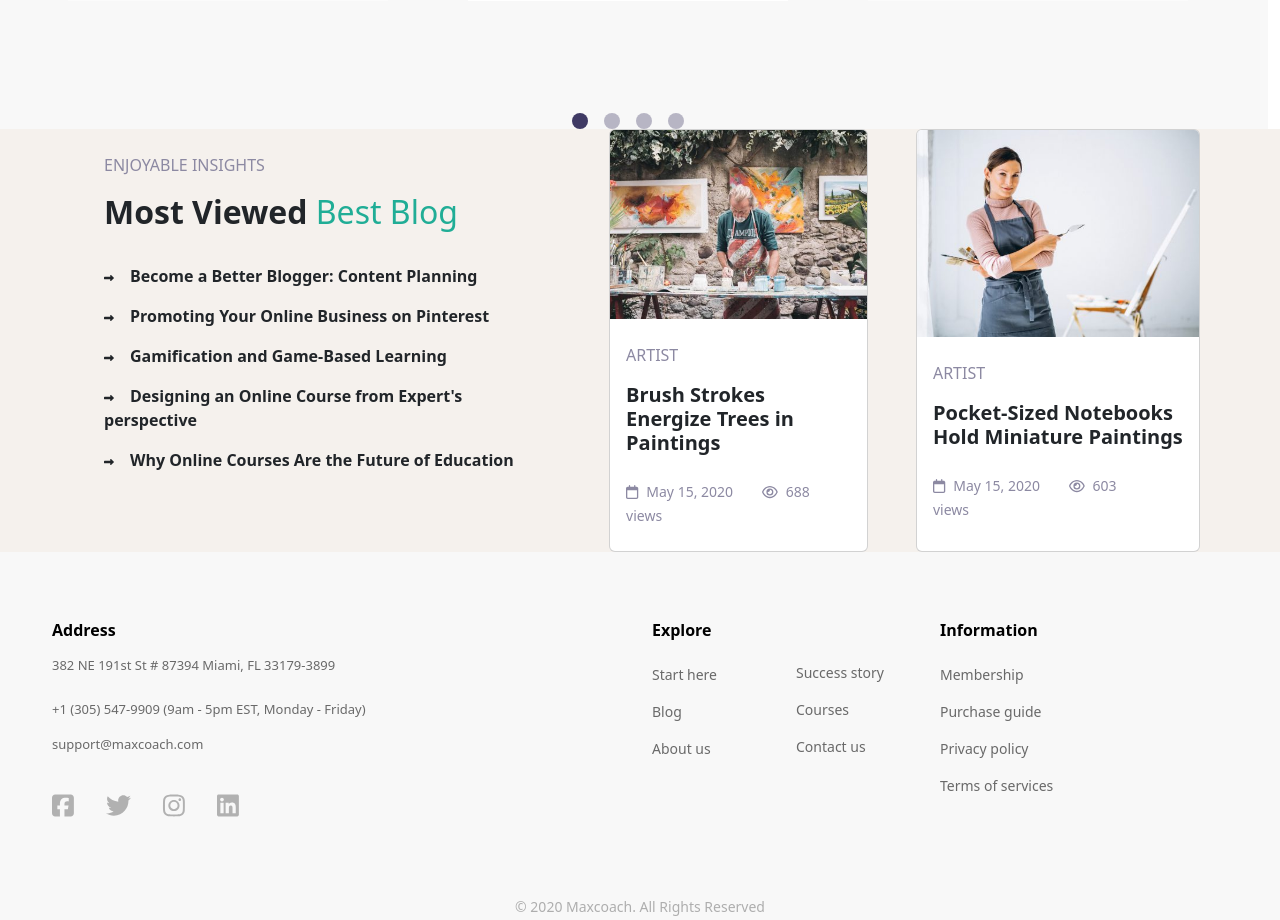
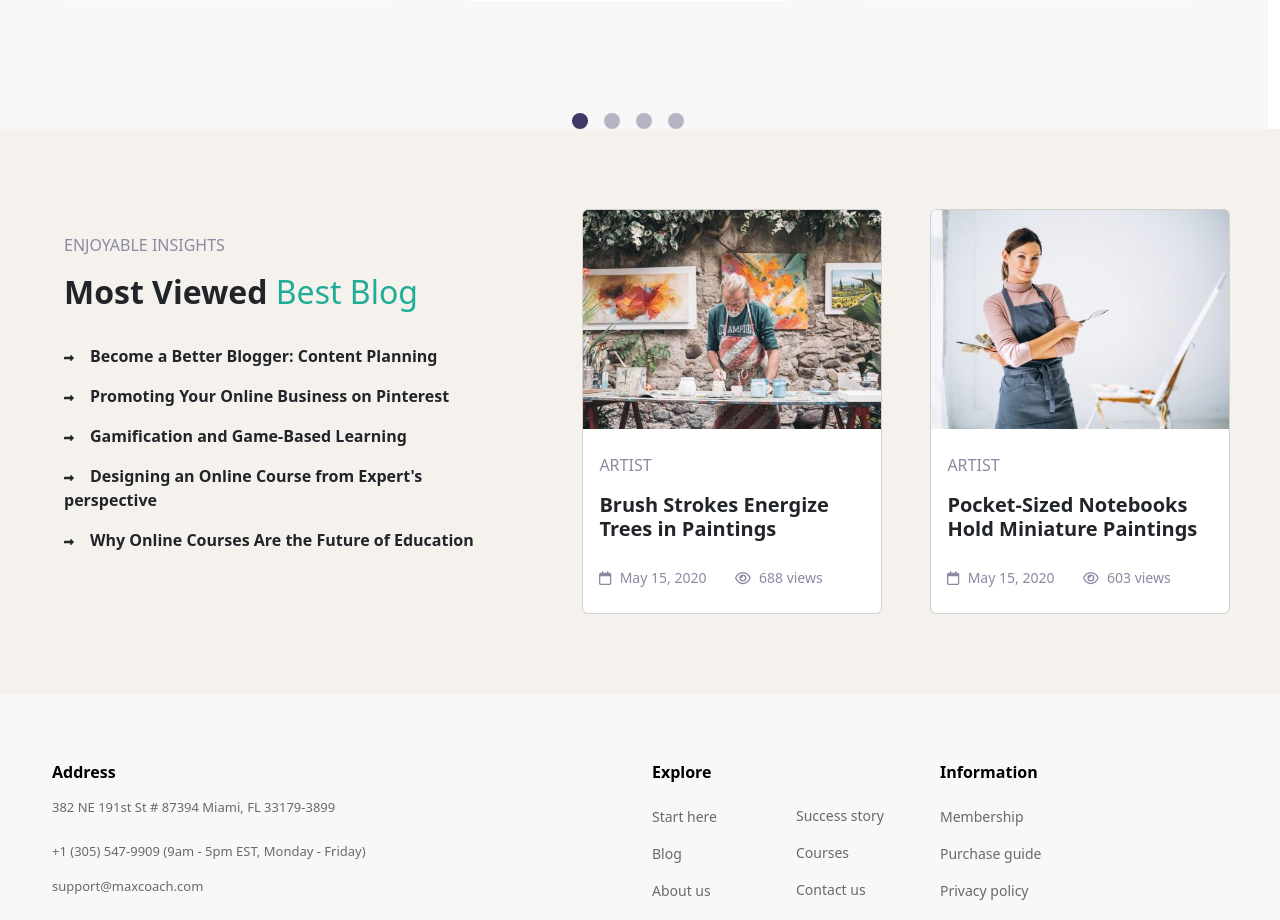
Before and after one commit to GencoMattia/proj-html-vuejs, a Vue app: page / in a window 1280 px wide. Shown: the part 2060-2980 px from the top of the page. Built offline with nearby package versions, Linux system fonts and the light colour scheme.

Commit message:
fixed paddings in MainBlogs

```diff
--- a/src/components/MainBlogs.vue
+++ b/src/components/MainBlogs.vue
@@ -90,7 +90,7 @@ export default {
 @use '../styles/partials/mixins.scss' as *;
 
 section{
-    padding: 0 5rem;
+    padding: 5rem 0;
     background-color: #f5f1ed;
 }
 
```
